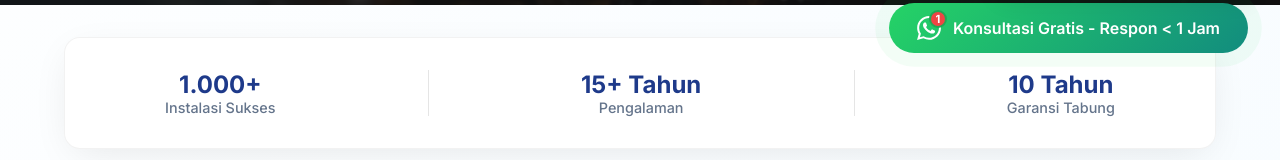
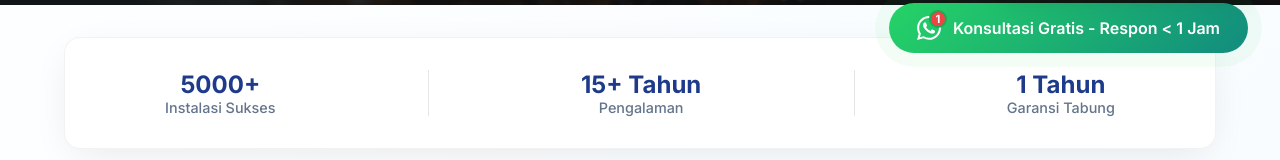
Before and after one commit to adenfilterofficial-blip/adenfilter, a React (Vite) app: page / in a window 1280 px wide. Shown: the part 715-875 px from the top of the page. Built offline with nearby package versions, Linux system fonts and the light colour scheme.

Commit message:
pastikan perubahan statistik tersimpan

```diff
--- a/src/App.tsx
+++ b/src/App.tsx
@@ -21,7 +21,7 @@ const Navbar = () => {
       <div className="container" style={{ display: 'flex', justifyContent: 'space-between', alignItems: 'center' }}>
         <Link to="/" className="navbar-brand">
           {data.main_images && data.main_images[0] && (
-             <img src={data.main_images[0]} alt="AdenFilter" style={{ height: '40px', objectFit: 'contain', marginRight: '8px' }} />
+            <img src={data.main_images[0]} alt="AdenFilter" style={{ height: '40px', objectFit: 'contain', marginRight: '8px' }} />
           )}
           AdenFilter®
         </Link>
@@ -43,7 +43,7 @@ const Footer = () => (
     <div className="container">
       <div className="footer-grid">
         <div className="footer-col">
-          <h3 className="footer-brand">CV. Rasa Filter Indonesia<br/><small style={{fontSize: '0.9rem', color: '#94a3b8'}}>(Brand: AdenFilter®)</small></h3>
+          <h3 className="footer-brand">CV. Rasa Filter Indonesia<br /><small style={{ fontSize: '0.9rem', color: '#94a3b8' }}>(Brand: AdenFilter®)</small></h3>
           <p className="footer-desc">Spesialis solusi perakitan dan instalasi penjernihan air terpercaya untuk skala residensial maupun industri dengan perlindungan garansi terbaik.</p>
         </div>
         <div className="footer-col">
@@ -68,7 +68,7 @@ const Footer = () => (
             <li>
               <div>
                 <strong style={{ display: 'block', color: '#fff', fontSize: '0.95rem', marginBottom: '4px' }}>Apa ada garansi?</strong>
-                <span style={{ fontSize: '0.85rem', color: '#94a3b8' }}>Ya, Garansi Tabung 10 Tahun.</span>
+                <span style={{ fontSize: '0.85rem', color: '#94a3b8' }}>Ya, Garansi Air Bersih 3 Bulan, dan Tabung 1 Tahun.</span>
               </div>
             </li>
           </ul>
--- a/src/pages/Home.tsx
+++ b/src/pages/Home.tsx
@@ -19,7 +19,7 @@ export const Home = ({ contact, products }: { contact: any, products: any[] }) =
       <div className="container" style={{ position: 'relative', zIndex: 10, marginTop: '2rem', marginBottom: '4rem' }}>
         <div style={{ display: 'flex', flexWrap: 'wrap', justifyContent: 'space-around', padding: '2rem', textAlign: 'center', gap: '1rem', backgroundColor: '#ffffff', borderRadius: '16px', boxShadow: '0 10px 40px -10px rgba(0,0,0,0.1)', border: '1px solid rgba(0,0,0,0.05)' }}>
           <div>
-            <div style={{ fontSize: '1.5rem', fontWeight: 800, color: 'var(--primary-dark)' }}>1.000+</div>
+            <div style={{ fontSize: '1.5rem', fontWeight: 800, color: 'var(--primary-dark)' }}>5000+</div>
             <div style={{ fontSize: '0.9rem', color: 'var(--text-muted)', fontWeight: 500 }}>Instalasi Sukses</div>
           </div>
           <div style={{ width: '1px', backgroundColor: 'rgba(0,0,0,0.1)' }} className="hide-on-mobile"></div>
@@ -29,7 +29,7 @@ export const Home = ({ contact, products }: { contact: any, products: any[] }) =
           </div>
           <div style={{ width: '1px', backgroundColor: 'rgba(0,0,0,0.1)' }} className="hide-on-mobile"></div>
           <div>
-            <div style={{ fontSize: '1.5rem', fontWeight: 800, color: 'var(--primary-dark)' }}>10 Tahun</div>
+            <div style={{ fontSize: '1.5rem', fontWeight: 800, color: 'var(--primary-dark)' }}>1 Tahun</div>
             <div style={{ fontSize: '0.9rem', color: 'var(--text-muted)', fontWeight: 500 }}>Garansi Tabung</div>
           </div>
         </div>
@@ -56,7 +56,7 @@ export const Home = ({ contact, products }: { contact: any, products: any[] }) =
           ))}
         </div>
         <div style={{ textAlign: 'center', marginTop: '3rem' }}>
-           <Link to="/produk" className="hero-cta" style={{ display: 'inline-block' }}>Lihat Seluruh Katalog Produk</Link>
+          <Link to="/produk" className="hero-cta" style={{ display: 'inline-block' }}>Lihat Seluruh Katalog Produk</Link>
         </div>
       </section>
 
```
